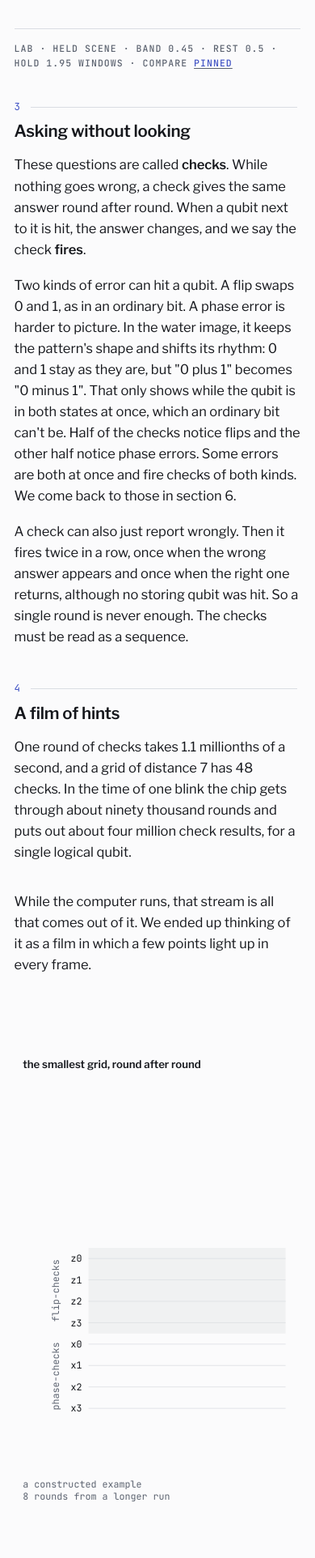
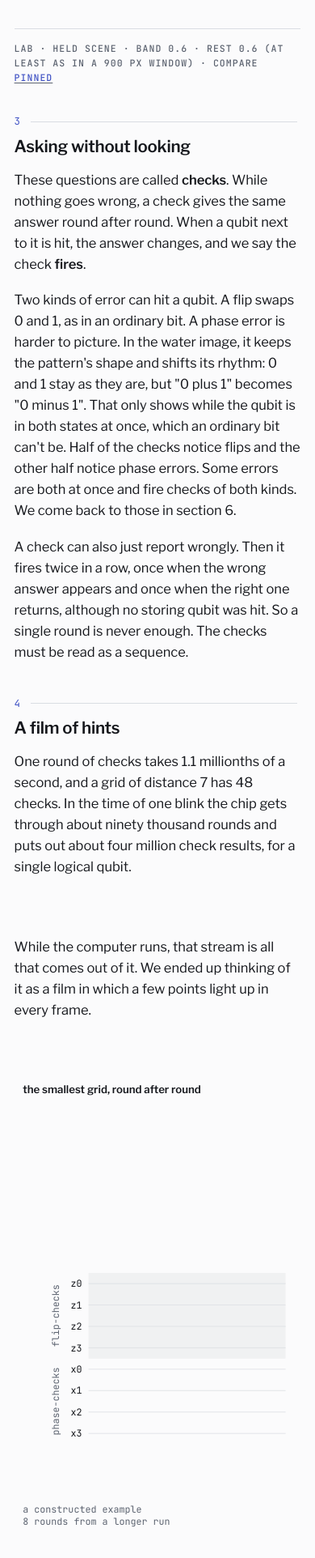
Before and after one commit to THD-AI/ws27-papers, a website: page articles/other-half/figures/_held.html in a window 390 px wide. Shown: the top 1924 px of the page at 81% size. Drawn offline with nearby package versions, Linux system fonts and the light colour scheme.

Commit message:
fix(other-half): held lab – notes unnumbered with a sequential phone crossfade, default band and rest 0.6 (at least 540 px), run-through instead of set while seen, skip link out of the flow, focus moves are jumps

```diff
--- a/articles/other-half/figures/_held.js
+++ b/articles/other-half/figures/_held.js
@@ -16,7 +16,8 @@
 // ---------------------------------------------------------------------------
 // Pure: scroll to step, and the two players
 // ---------------------------------------------------------------------------
-export const DEFAULTS = { lead: 0.10, band: 0.45, rest: 0.5 };
+export const DEFAULTS = { lead: 0.10, band: 0.6, rest: 0.6 };
+export const REF = 900;       // band and rest never get shorter than in a 900 px window: 0.6 -> 540 px
 export const HYST = 25;       // px a reader must go back past an edge before a step is played back
 export const ENTRY = 0.65;    // step 0 is due when the block's top passes 65% of the window
 export const FLOOR = 1.2;     // no forward step of the held scene is shorter
@@ -24,15 +25,22 @@ export const BACK = 0.6;      // a step played backwards
 export const EXIT = 0.6;      // once the block lets go, the step in flight ends within this
 export const MIN_STEP = 0.5;  // the engine's shortest step (pinned)
 export const IN_VIEW = 0.1;   // under this share of the figure on screen, a step is set, not played
+export const FAST = 0.35;     // four or more behind: each queued step in order, this long (never set while seen)
 
 // the engine's ease: a prompt start (1.4 times the mean speed), a gentle end
 export const soft = (x) => x * (1.4 - 0.4 * x);
-export const holdOf = (o) => o.lead + 3 * o.band + o.rest;
+// The hold in px: the lead in svh; band and rest in svh but never shorter
+// than in a 900 px window (fix round 1: max(0.6 svh, 540 px) at the default).
+export function bands(svh, o = DEFAULTS) {
+  const lead = o.lead * svh, band = Math.max(o.band * svh, o.band * REF), rest = Math.max(o.rest * svh, o.rest * REF);
+  return { lead, band, rest, hold: lead + 3 * band + rest };
+}
 
 // Scroll positions (px) at which goal 1..5 is due; goal k shows step k - 1 complete.
 export function triggers(top, svh, o = DEFAULTS) {
-  const t = [top - ENTRY * svh, top + o.lead * svh];
-  for (let k = 1; k <= 3; k++) t.push(top + (o.lead + k * o.band) * svh);
+  const b = bands(svh, o);
+  const t = [top - ENTRY * svh, top + b.lead];
+  for (let k = 1; k <= 3; k++) t.push(top + b.lead + k * b.band);
   return t;
 }
 
@@ -54,19 +62,21 @@ export function stateOf(pos, steps = 5) {
   const i = Math.min(steps - 1, Math.ceil(pos) - 1);
   return [i, soft(Math.min(1, Math.max(0, pos - i)))];
 }
-export const newPlayer = (pos = 0) => ({ pos, goal: pos, i: -1, d: 0, squeeze: 1 });
+export const newPlayer = (pos = 0) => ({ pos, goal: pos, i: -1, d: 0, squeeze: 1, fast: false });
 
 // Held. Returns why the position was set instead of played, or null.
-//   - four or more behind: set to the second-last, play only the last;
+//   - four or more behind: nothing is set; the queued steps run through in
+//     order, FAST each, until the figure has caught up (fix round 1);
 //   - `now` (a reason: jump, offscreen, …): set at once.
 export function aimHeld(p, goal, now = false) {
   let how = null;
   if (goal !== p.goal) {
     const n = Math.ceil(Math.abs(goal - p.pos) - 1e-6);
     p.goal = goal;
-    if (n >= 4) { p.pos = goal - Math.sign(goal - p.pos); p.i = -1; how = 'skip'; }
+    if (n >= 4) { p.fast = true; p.i = -1; }
   }
   if (now && p.pos !== p.goal) { p.pos = p.goal; p.i = -1; how = now; }
+  if (p.pos === p.goal) p.fast = false;
   return how;
 }
 // The time of forward step i when it starts with `behind` steps to go:
@@ -79,16 +89,18 @@ export function stepHeld(p, dt, dur, exiting = false) {
   const dir = Math.sign(p.goal - p.pos);
   if (dir < 0) {
     const i = Math.ceil(p.pos) - 1;
-    p.pos = Math.max(p.goal, i, p.pos - dt / BACK);
+    p.pos = Math.max(p.goal, i, p.pos - dt / (p.fast ? FAST : BACK));
     p.i = -1;
+    if (p.pos === p.goal) p.fast = false;
     return null;
   }
   const i = Math.floor(p.pos);
-  if (exiting && p.pos === i) { p.pos = p.goal; p.i = -1; return 'exit'; }
-  if (p.i !== i) { p.i = i; p.d = heldStepTime(dur, i, Math.ceil(p.goal - p.pos - 1e-6)); }
+  if (exiting && p.pos === i) { p.pos = p.goal; p.i = -1; p.fast = false; return 'exit'; }
+  if (p.i !== i) { p.i = i; p.d = p.fast ? FAST : heldStepTime(dur, i, Math.ceil(p.goal - p.pos - 1e-6)); }
   const d = exiting ? Math.min(p.d, EXIT) : p.d;
   p.pos = Math.min(p.goal, i + 1, p.pos + dt / d);
   if (p.pos === i + 1) p.i = -1;
+  if (p.pos === p.goal) p.fast = false;
   return null;
 }
 
@@ -200,13 +212,13 @@ async function main() {
   const q = new URLSearchParams(location.search);
   const num = (k, d) => { const v = Number(q.get(k)); return q.get(k) !== null && Number.isFinite(v) ? v : d; };
   const O = { lead: num('lead', DEFAULTS.lead), band: num('band', DEFAULTS.band), rest: num('rest', DEFAULTS.rest) };
-  const HOLD = holdOf(O);
 
   try { await Promise.all(['italic 16px "Newsreader"', '16px "Libre Franklin"', '600 16px "Libre Franklin"', '14px "JetBrains Mono"'].map((f) => document.fonts.load(f))); } catch { /* fallbacks */ }
   const mod = await import('./film.js');
   const data = await (await fetch('../data/film.json')).json();
   const NOTES = mod.notes(data);
   const DUR = mod.durations.large;
+  const ASPECT = mod.aspectFor ? mod.aspectFor({ notes: false }) : mod.aspect;
   const css = (name) => getComputedStyle(root).getPropertyValue(name).trim();
 
   // copied from lib/article.js (2d): how a scene is laid out
@@ -230,7 +242,7 @@ async function main() {
   if (kick) {
     const other = MODE === 'held' ? `<a href="./_pinned.html">pinned</a>` : `<a href="./_held.html">held</a>`;
     kick.innerHTML = MODE === 'held'
-      ? `Lab · held scene · band ${O.band} · rest ${O.rest} · hold ${HOLD.toFixed(2)} windows · compare ${other}`
+      ? `Lab · held scene · band ${O.band} · rest ${O.rest} (at least as in a 900 px window) · compare ${other}`
       : `Lab · pinned scene (the engine's rules) · compare ${other}`;
   }
 
@@ -240,7 +252,7 @@ async function main() {
     const ol = block.querySelector('.held-notes');
     NOTES.forEach((s, i) => {
       const li = document.createElement('li');
-      li.innerHTML = `<span class="n" aria-hidden="true">${i + 1}</span><span>${s}</span>`;
+      li.textContent = s;
       ol.append(li); noteEls.push(li);
     });
   } else {
@@ -260,9 +272,10 @@ async function main() {
   const TIMES = engineTimes(DUR, words);
   let handle = null, raf = 0, last = 0, pending = 0;
   let L = null;
+  let focusAt = -1e9;
   const now = () => performance.now();
   function reset() {
-    L = { t0: now(), steps: NOTES.map(() => ({ trig: null, start: null, done: null, set: null, cut: null, share: null, capped: false })), goals: [], back: [], exit: null };
+    L = { t0: now(), steps: NOTES.map(() => ({ trig: null, start: null, done: null, set: null, cut: null, share: null, capped: false, fast: false })), goals: [], back: [], exit: null };
   }
   reset();
 
@@ -271,7 +284,7 @@ async function main() {
     if (!r.height) return 0;
     return Math.max(0, Math.min(r.bottom, innerHeight) - Math.max(r.top, 0)) / r.height;
   };
-  function track(prev, next, how) {
+  function track(prev, next, how, fast = false) {
     const t = now() - L.t0;
     if (next > prev) {
       for (let i = 0; i < NOTES.length; i++) {
@@ -279,6 +292,7 @@ async function main() {
         if (how === 'play') {
           if (prev <= i && next > i && s.start === null) s.start = t;
           if (G.exiting && next > i && prev < i + 1) s.capped = true;
+          if (fast && next > i && prev < i + 1) s.fast = true;
           if (next >= i + 1 && prev < i + 1 && s.done === null) { s.done = t; s.share = +share().toFixed(2); }
         } else if (next >= i + 1 && prev < i + 1 && s.done === null) {
           if (s.start === null) { s.set = how; s.start = t; } else s.cut = how;
@@ -325,11 +339,12 @@ async function main() {
     NOTES.forEach((s, k) => {
       const fig = document.createElement('figure');
       fig.className = 'held-still';
-      fig.innerHTML = `<p class="held-still-note"><span class="n">${k + 1}</span>${s}</p><div class="fig-frame"></div>`;
+      fig.innerHTML = `<p class="held-still-note"></p><div class="fig-frame"></div>`;
+      fig.querySelector('.held-still-note').textContent = s;
       stillsBox.append(fig);
       const f = fig.querySelector('.fig-frame');
       f.style.width = `${fw}px`;
-      f.style.aspectRatio = String(mod.aspect[layout]);
+      f.style.aspectRatio = String(ASPECT[layout]);
       mod.default(f, { layout, print: false, reduced: true, data, css, notes: false }).set(k, 1);
     });
   }
@@ -339,7 +354,7 @@ async function main() {
     block.className = `held is-${mode}`;
     const text = block.querySelector('.held-text');
     if (mode === 'side') {
-      const ar = mod.aspect.wide;
+      const ar = ASPECT.wide;
       const col = figBox.getBoundingClientRect().width;
       const w = Math.floor(Math.min(col, (G.svh - 64) * ar));
       const textH = text.getBoundingClientRect().height;
@@ -350,7 +365,7 @@ async function main() {
       block.style.setProperty('--fig-ar', String(ar));
       return 'wide';
     }
-    const ar = mod.aspect.tall;
+    const ar = ASPECT.tall;
     const room = stage.getBoundingClientRect().width - 24;
     const textH = text.getBoundingClientRect().height;
     const w = Math.floor(Math.min(room, 432, ((G.svh - textH - 40) * ar)));
@@ -367,7 +382,7 @@ async function main() {
     ['--stage-top', '--pitch'].forEach((k) => st.removeProperty(k));
     text.style.paddingTop = ''; text.style.paddingBottom = '';
     if (mode === 'side') {
-      const ar = mod.aspect.wide;
+      const ar = ASPECT.wide;
       const col = stage.getBoundingClientRect().width;
       const w = Math.floor(Math.min(col, (G.svh - 32) * ar));
       G.figW = w;
@@ -387,7 +402,7 @@ async function main() {
     }
     // on top: the tall drawing in at most 45% of the window, lettering 11.5 px
     // (the engine measures the drawing cut to its content; this uses its frame)
-    const ar = mod.aspect.tall;
+    const ar = ASPECT.tall;
     const room = innerWidth - 24;
     const w = Math.floor(Math.min(room, 432, 0.45 * G.svh * ar));
     G.figW = w;
@@ -405,11 +420,12 @@ async function main() {
   function layout() {
     G.svh = probe.getBoundingClientRect().height;
     G.why = '';
+    G.B = bands(G.svh, O);
+    if (MODE === 'held') block.style.setProperty('--hold-px', `${Math.round(G.B.hold)}px`);
     let mode = sceneMode();
     if (reduced.matches) { mode = 'seq'; G.why = 'reduced motion'; }
     if (q.get('stills') === '1') { mode = 'seq'; G.why = 'stills=1'; }
     if (mode === 'seq' && !G.why) G.why = 'MODES: stills on this window';
-    if (MODE === 'held') block.style.setProperty('--hold', String(HOLD));
     let kind = mode === 'seq' ? false : MODE === 'held' ? fitHeld(mode) : fitPinned(mode);
     if (!kind) mode = 'seq';
     G.mode = mode;
@@ -425,7 +441,7 @@ async function main() {
     G.top = block.getBoundingClientRect().top + scrollY;
     if (MODE === 'held') {
       G.T = triggers(G.top, G.svh, O);
-      G.end = G.top + HOLD * G.svh;
+      G.end = G.top + G.B.hold;
       G.start = G.T[0] - 0.3 * G.svh;
       G.stop = G.end + 0.6 * G.svh;
     } else {
@@ -452,6 +468,9 @@ async function main() {
   }
   function update(jump = false) {
     if (G.mode === 'seq' || frozen) return;
+    // a scroll that follows a focus move (Tab, Shift+Tab into or over the
+    // block) is a jump: the figure is set, never played back or forth
+    if (now() - focusAt < 600) jump = true;
     const y = scrollY;
     const was = G.exiting;
     G.exiting = y > G.end;
@@ -476,9 +495,9 @@ async function main() {
   function frameLoop(t) {
     const dt = last ? Math.min(0.1, (t - last) / 1000) : 1 / 60;
     last = t;
-    const prev = p.pos;
+    const prev = p.pos, fast = !!p.fast;
     const how = MODE === 'held' ? stepHeld(p, dt, DUR, G.exiting) : stepPinned(p, dt, TIMES);
-    track(prev, p.pos, how || 'play');
+    track(prev, p.pos, how || 'play', fast);
     draw();
     raf = p.pos !== p.goal ? requestAnimationFrame(frameLoop) : 0;
     root.dataset.moving = raf ? '1' : '';
@@ -504,6 +523,7 @@ async function main() {
     }, 200);
   });
   addEventListener('pageshow', (e) => { if (e.persisted) update(true); });
+  addEventListener('focusin', () => { focusAt = now(); update(true); }, true);
   addEventListener('hashchange', () => update(true));
   document.querySelector('.held-skip')?.addEventListener('click', () => setTimeout(() => update(true), 0));
   reduced.addEventListener?.('change', () => { layout(); update(true); });
@@ -519,7 +539,7 @@ async function main() {
   } else update(true);
 
   window.__held = {
-    mode: MODE, O, HOLD, G, p, NOTES, DUR, TIMES, goalAt, triggers,
+    mode: MODE, O, G, p, NOTES, DUR, TIMES, goalAt, triggers,
     get log() { return L; },
     reset() { reset(); },
     update(jump) { update(!!jump); },
```
Also changed, not shown: articles/other-half/figures/_held.css (+9 -5 lines).
